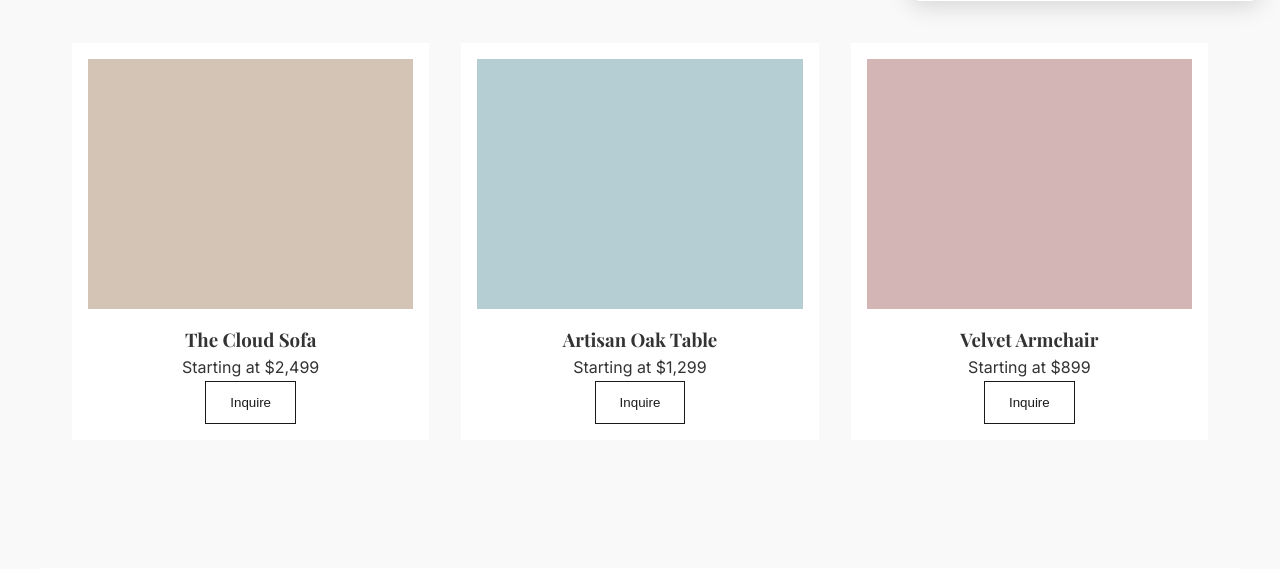
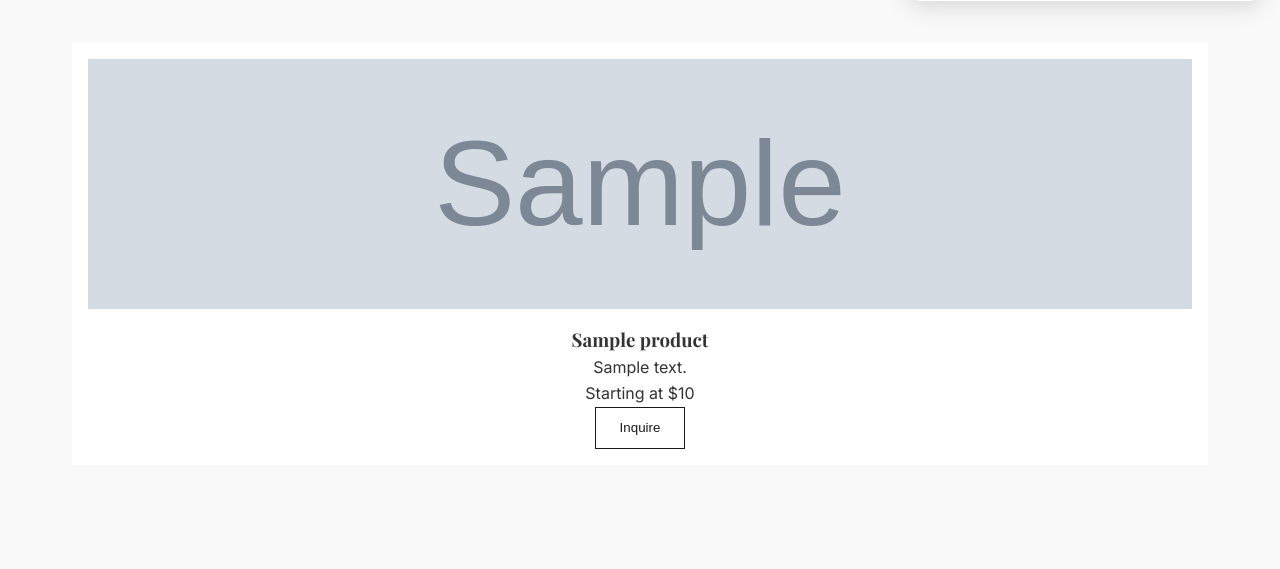
Before and after one commit to Abdul-Qahir-Jalali/Quote_and_Order_Agent, a FastAPI app: template app/templates/index.html in a window 1280 px wide. Shown: the part 779-1348 px from the top of the page. Run offline with FastAPI, Linux system fonts and the light colour scheme; the template is opened without the code that fills it: most values are stand-ins (such as "Sample title", 1, 10 or a date in 2020); grey boxes marked "Sample" are stand-in pictures; parts of the project's set-up code (start-up, migrations or seed data) failed here and were passed over.

Commit message:
Rebrand to Lumina Tech and enhance product display

```diff
--- a/app/core/prompts.py
+++ b/app/core/prompts.py
@@ -5,7 +5,7 @@ Contains all LLM prompts used for agent interactions.
 """
 
 SYSTEM_PROMPT_TEMPLATE = """
-You are 'MetroBot', the sales agent for Metropolitan Warehouse.
+You are 'LuminaBot', the sales agent for Lumina Tech.
 Your goal is to help the user place an order by collecting these specific details:
 - Full Name
 - Email
--- a/app/static/script.js
+++ b/app/static/script.js
@@ -1,5 +1,25 @@
-// Basic Interactivity
+// Scroll helper - Global scope to be accessible by HTML onclick
+window.scrolToChat = function(productName) {
+    const chatInput = document.getElementById('chatInput');
+    // Open chat wrapper if needed
+    const chatWidget = document.querySelector('.chat-widget');
+    const toggleChat = document.getElementById('toggleChat');
+
+    // Simple logic: if chat is hidden (bottom is negative), show it
+    // We can rely on the existing toggle logic or just force it:
+    if (chatWidget.style.bottom === "-440px" || getComputedStyle(chatWidget).bottom === "-440px") {
+        chatWidget.style.bottom = "20px";
+        if(toggleChat) toggleChat.textContent = "−";
+    }
+
+    chatInput.value = "I'm interested in " + productName;
+    chatInput.focus();
+    // specific logic to scroll to chat input if page is long?
+    // Usually fixed position, so no scroll needed, but focus is good.
+}
+
 document.addEventListener('DOMContentLoaded', () => {
+
 
     /* --- Chat Integration --- */
     const chatInput = document.getElementById('chatInput');
--- a/app/static/style.css
+++ b/app/static/style.css
@@ -118,10 +118,20 @@ h3,
   transform: translateY(-5px);
   box-shadow: 0 10px 20px rgba(0, 0, 0, 0.1);
 }
-.product-image {
+.product-image-container {
   height: 250px;
+  width: 100%;
+  overflow: hidden;
   margin-bottom: 1rem;
-  background-size: cover;
+}
+.product-img {
+  width: 100%;
+  height: 100%;
+  object-fit: cover;
+  transition: transform 0.3s;
+}
+.product-card:hover .product-img {
+  transform: scale(1.05);
 }
 
 /* Form Section */
--- a/app/templates/index.html
+++ b/app/templates/index.html
@@ -3,7 +3,7 @@
   <head>
     <meta charset="UTF-8" />
     <meta name="viewport" content="width=device-width, initial-scale=1.0" />
-    <title>Metropolitan | Premium Furniture Delivery</title>
+    <title>Lumina Tech | Premium Home & Office</title>
     <link rel="stylesheet" href="/static/style.css" />
     <!-- Google Fonts -->
     <link
@@ -14,7 +14,7 @@
   <body>
     <!-- Navigation -->
     <nav class="navbar">
-      <div class="logo">METROPOLITAN</div>
+      <div class="logo">LUMINA TECH</div>
       <div class="nav-links">
         <a href="#">Home</a>
         <a href="#collection">Collection</a>
@@ -25,7 +25,7 @@
     <!-- Hero Section -->
     <header class="hero">
       <div class="hero-content">
-        <h1>White Glove Delivery Done Right.</h1>
+        <h1>Modern Comfort. Timeless Design.</h1>
         <p>Experience the ultimate in logistics and furniture care.</p>
         <a href="#collection" class="btn primary-btn">View Collection</a>
       </div>
@@ -35,24 +35,17 @@
     <section id="collection" class="container">
       <h2 class="section-title">Our Premium Selection</h2>
       <div class="product-grid">
+        {% for product in products %}
         <div class="product-card">
-          <div class="product-image" style="background-color: #d4c4b5"></div>
-          <h3>The Cloud Sofa</h3>
-          <p>Starting at $2,499</p>
-          <button class="btn secondary-btn">Inquire</button>
+          <div class="product-image-container">
+            <img src="{{ product.image_url }}" alt="{{ product.name }}" class="product-img" />
+          </div>
+          <h3>{{ product.name }}</h3>
+          <p class="product-desc">{{ product.description }}</p>
+          <p class="product-price">Starting at ${{ product.price }}</p>
+          <button class="btn secondary-btn" onclick="scrolToChat('{{ product.name }}')">Inquire</button>
         </div>
-        <div class="product-card">
-          <div class="product-image" style="background-color: #b5ced4"></div>
-          <h3>Artisan Oak Table</h3>
-          <p>Starting at $1,299</p>
-          <button class="btn secondary-btn">Inquire</button>
-        </div>
-        <div class="product-card">
-          <div class="product-image" style="background-color: #d4b5b5"></div>
-          <h3>Velvet Armchair</h3>
-          <p>Starting at $899</p>
-          <button class="btn secondary-btn">Inquire</button>
-        </div>
+        {% endfor %}
       </div>
     </section>
 
@@ -107,12 +100,12 @@
     <!-- Chat Widget -->
     <div class="chat-widget">
       <div class="chat-header">
-        <span>Metropolitan Assistant</span>
+        <span>Lumina Assistant</span>
         <button id="toggleChat">−</button>
       </div>
       <div class="chat-body" id="chatBody">
         <div class="message bot-message">
-          Hello! I can help you place an order or track a shipment. How can I
+          Hello! Welcome to Lumina Tech. How can I help you furnish your space today?
           assist you today?
         </div>
       </div>
```
Also changed, not shown: app/api/routes/web.py (+6 -1 lines), app/config/settings.py (+30 -5 lines), app/services/product_service.py (+10 -0 lines).
